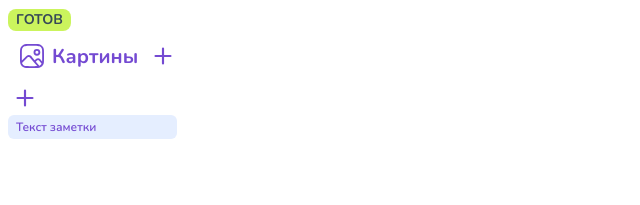
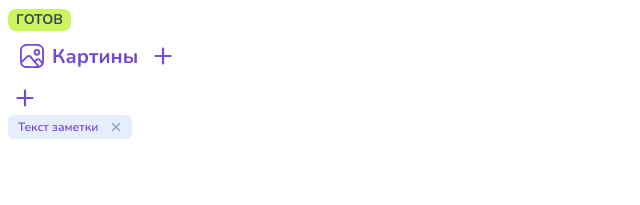
Before and after one commit to SergeyLuzik/My-Holst-CRM-ERP, a React app: page / in a window 1280 px wide. Shown: the top 205 px of the page, without its empty margins (0-640 px from the left). Built offline with nearby package versions, Linux system fonts and the light colour scheme.

Commit message:
ref: change Note structure

```diff
--- a/src/components/ui/Note/Note.jsx
+++ b/src/components/ui/Note/Note.jsx
@@ -1,3 +1,9 @@
 import React from "react";
 import * as S from "./styles";
-export const Note = ({ text }) => <S.Note defaultValue={text} />;
+import { CloseButton } from "../CloseButton/CloseButton";
+export const Note = ({ text }) => (
+  <S.NoteWrapper>
+    <S.Text contentEditable="true">{text}</S.Text>
+    <CloseButton />
+  </S.NoteWrapper>
+);
--- a/src/components/ui/Note/styles.js
+++ b/src/components/ui/Note/styles.js
@@ -1,14 +1,24 @@
 import styled from "styled-components";
-import { Input } from "../../styled";
+//import { Input } from "../../styled";
+import icon from "../../../assets/icons/plus.svg";
+import { P } from "../../styled";
 
-export const Note = styled(Input)`
-  font-size: 12px;
-  font-weight: ${({ theme }) => theme.fontWeights.semiBold};
-  color: ${({ theme }) => theme.colors.main};
+export const NoteWrapper = styled.div`
+  display: inline-flex;
+  gap: 8px;
+  align-items: center;
   padding-inline: ${({ theme }) => theme.spacings.s};
   padding-block: ${({ theme }) => theme.spacings.xs};
   border-radius: ${({ theme }) => theme.radiuses.s};
   background-color: ${({ theme }) => theme.colors.extraLiteMain};
+`;
+export const Text = styled(P)`
+  max-width: 167px;
+  font-size: 12px;
+  font-weight: ${({ theme }) => theme.fontWeights.semiBold};
+  color: ${({ theme }) => theme.colors.main};
+  padding: ${({ theme }) => theme.spacings.xxs};
+  border-radius: ${({ theme }) => theme.radiuses.s};
   &:hover {
     cursor: pointer;
   }
```
